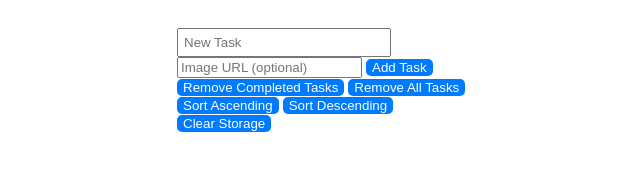
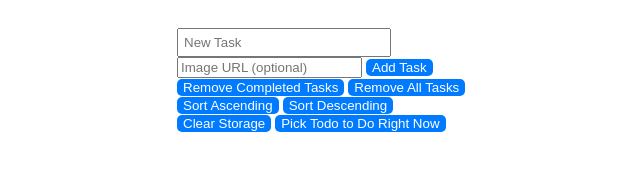
Before and after one commit to Mat203/WT_7-8_Talalaievskiy, a plain HTML site: page index.html in a window 1280 px wide. Shown: the whole page, without its empty margins (313-953 px from the left). Drawn offline with Linux system fonts and the light colour scheme.

Commit message:
Pick ToDo

```diff
--- a/index.html
+++ b/index.html
@@ -15,6 +15,7 @@
         <button id="sort-asc" onclick="sortTasksAsc()">Sort Ascending</button>
         <button id="sort-desc" onclick="sortTasksDesc()">Sort Descending</button>
         <button id="clear-storage" onclick="clearStorage()">Clear Storage</button>
+        <button id="pick-todo" onclick="pickTodo()">Pick Todo to Do Right Now</button>
         <ul id="task-list"></ul>
     </div>
     <script src="scripts/script.js"></script>
--- a/scripts/script.js
+++ b/scripts/script.js
@@ -222,3 +222,16 @@ function clearStorage() {
     localStorage.clear();
     location.reload();
 }
+
+function pickTodo() {
+    var list = document.getElementById('task-list');
+    var tasks = Array.from(list.getElementsByTagName("li"));
+    if (tasks.length > 0) {
+        tasks.forEach(task => task.classList.remove('active'));
+
+        var randomIndex = Math.floor(Math.random() * tasks.length);
+        var randomTask = tasks[randomIndex];
+
+        randomTask.classList.add('active');
+    }
+}
```
